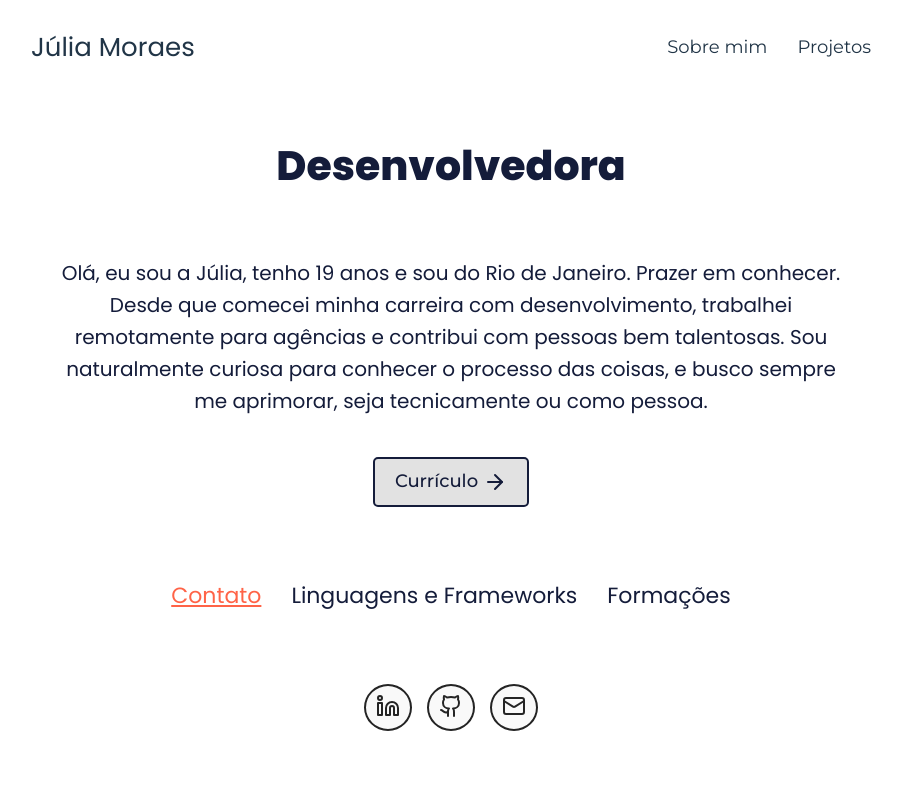
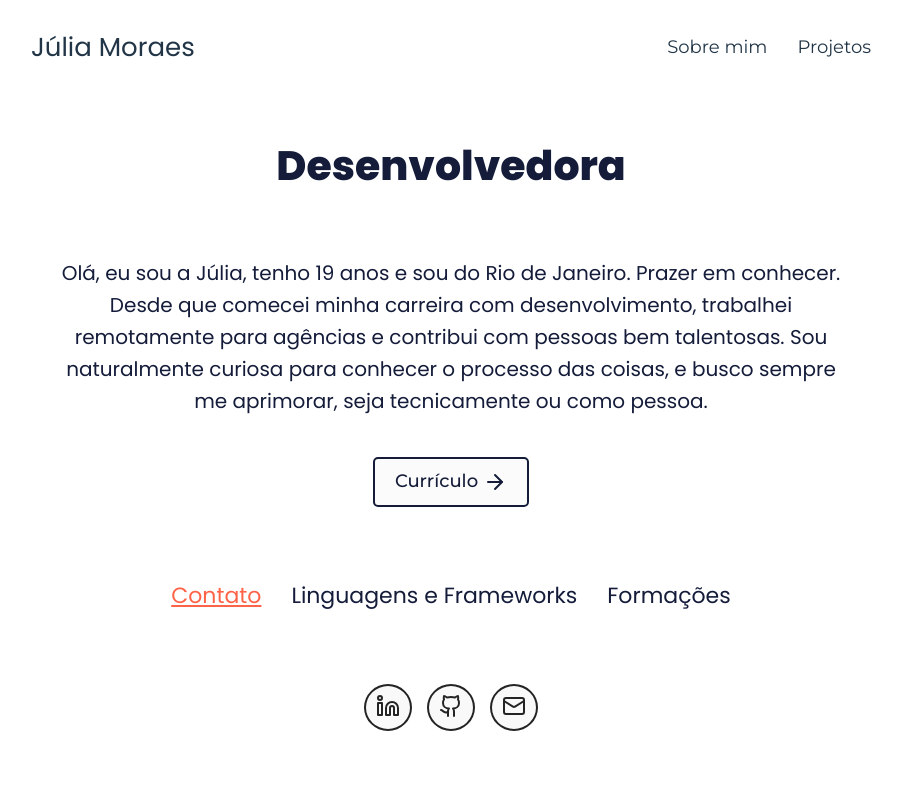
Before and after one commit to juliaam/portfolio-julia, a React (Vite) app: page / in a window 1280 px wide. Shown: the top 800 px of the page, without its empty margins (189-1091 px from the left). Built offline with nearby package versions, Linux system fonts and the light colour scheme.

Commit message:
fix: white color

```diff
--- a/src/styles/colors.scss
+++ b/src/styles/colors.scss
@@ -1,7 +1,7 @@
 $red: #ff6347; // tomato
 $black: #141c3a;
 $purple: #6e07f3;
-$white: #e2e2e2;
+$white: #fbfbfb;
 $gray: #333;
 $darkGray: #242424;
 $lightGray: #ccc;
```
